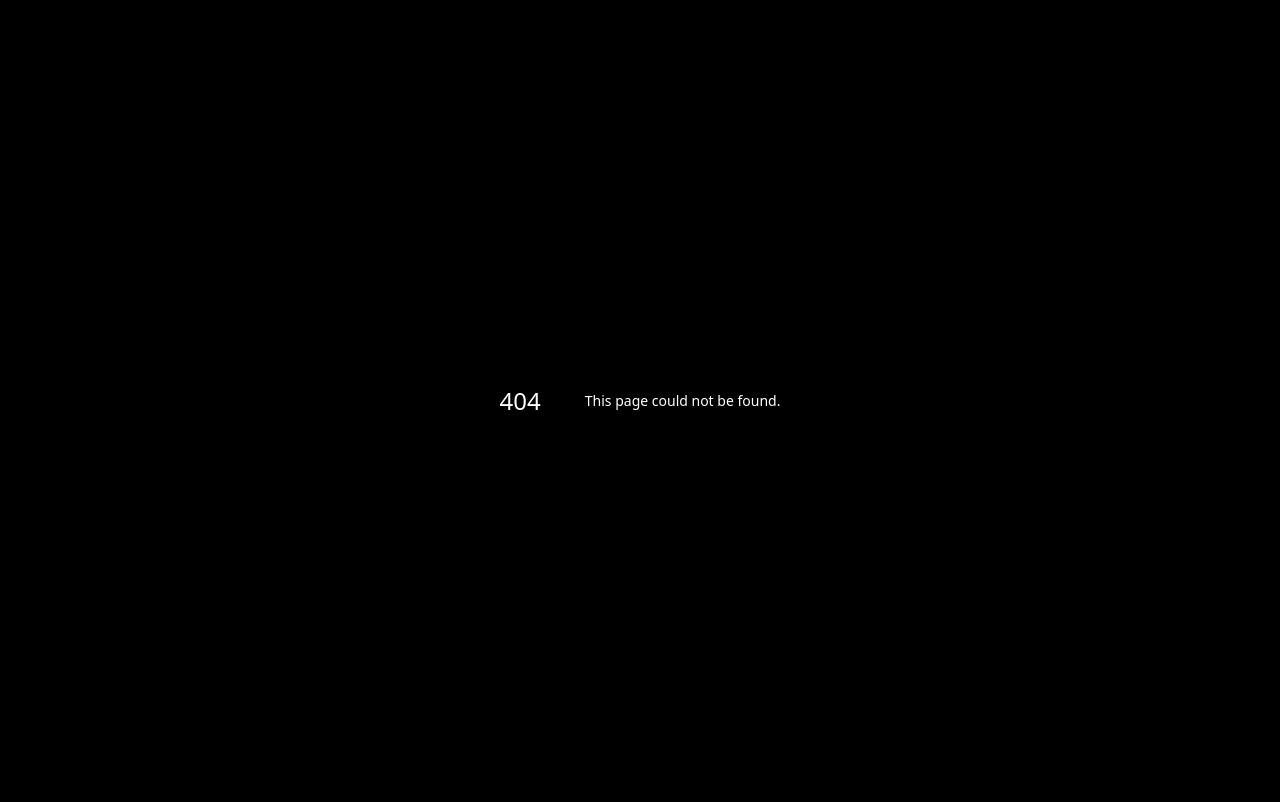
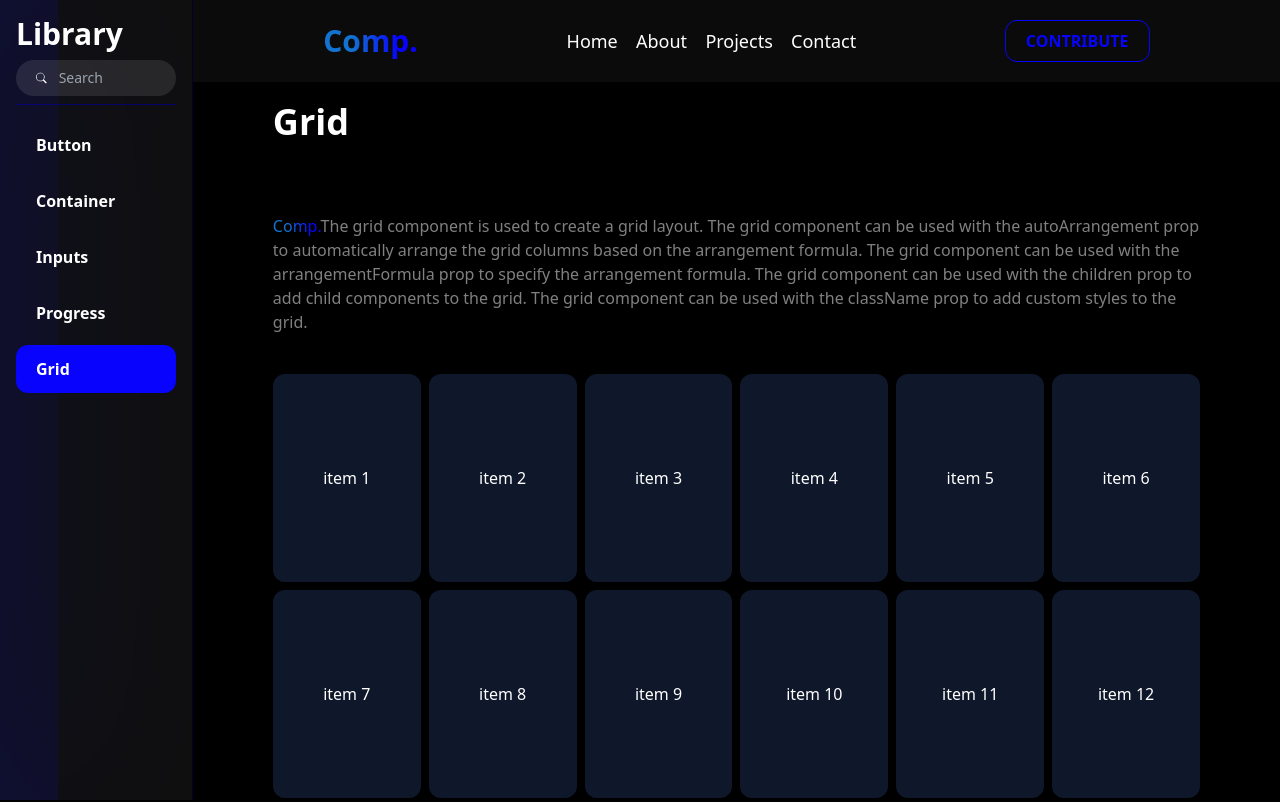
Before and after one commit to adhil72/comb., a Next.js app: page /library/grid in a window 1280 px wide. Before the commit this address had no page. Shown: the top 802 px of the page. Built offline with nearby package versions, Linux system fonts and the light colour scheme; no server answers.

Commit message:
libs updated

```diff
--- /dev/null
+++ b/app/library/grid/page.tsx
@@ -0,0 +1,33 @@
+"use client";
+
+import Page from "@/Componenets/Common/Page";
+import Library from "@/Componenets/Feature/Library/Library";
+import { IComponent } from "@/Constants/Components";
+import GridSample from "@/samples/Grid";
+import InputSample from "@/samples/Input";
+
+const component: IComponent = {
+    title: "Grid",
+    details: [
+        {
+            subTitle: "",
+            description: "The grid component is used to create a grid layout. The grid component can be used with the autoArrangement prop to automatically arrange the grid columns based on the arrangement formula. The grid component can be used with the arrangementFormula prop to specify the arrangement formula. The grid component can be used with the children prop to add child components to the grid. The grid component can be used with the className prop to add custom styles to the grid.",
+            codes: [
+                {
+                    fileName: "Grid usage",
+                    code: "https://raw.githubusercontent.com/adhil72/comb./main/src/samples/Grid.tsx",
+                },
+                {
+                    fileName: "Grid.tsx",
+                    code: "https://raw.githubusercontent.com/adhil72/comb./main/src/Library/Grid.tsx"
+                }
+            ],
+            preview: <GridSample />
+        }
+    ]
+}
+export default function Index() {
+    return <Page>
+        <Library data={component} />
+    </Page>
+}
--- a/src/Constants/SIdebar.ts
+++ b/src/Constants/SIdebar.ts
@@ -8,6 +8,7 @@ const sidebarButtons: ISidebarButton[] = [
     { title: "Container", path: "/library/container" },
     { title: "Inputs", path: "/library/inputs" },
     { title: "Progress", path: "/library/progress" },
+    { title: "Grid", path: "/library/grid" },
 ]
 
 export { sidebarButtons }
--- /dev/null
+++ b/src/Library/Grid.tsx
@@ -0,0 +1,21 @@
+import { useEffect, useState } from "react";
+
+interface GridProps extends React.HTMLAttributes<HTMLDivElement> {
+    autoArrangement?: boolean;
+    arrangementFormula?: "1-2-4-6" | "1-3-6-9" | "2-4-6-8" | "2-3-4-5" | "1-2-3-4" | "1-2-3-6" | "1-2-4-6" | "1-3-4-6" | "1-3-4-8" | "1-3-6-8" | "1-4-6-8" | "2-4-6-9";
+}
+
+export default function Grid({ autoArrangement, arrangementFormula = "1-2-4-6", ...props }: GridProps) {
+
+    const [arrangement, setArrangement] = useState("");
+
+    useEffect(() => {
+        if (autoArrangement) {
+            let formulaSplitted = arrangementFormula.split("-")
+            let className = `grid-cols-${formulaSplitted[0]} md:grid-cols-${formulaSplitted[1]} lg:grid-cols-${formulaSplitted[2]} xl:grid-cols-${formulaSplitted[3]}`
+            setArrangement(className)
+        }
+    })
+
+    return <div {...props} className={`grid ${props.className} ${arrangement}`} />
+}
--- /dev/null
+++ b/src/samples/Grid.tsx
@@ -0,0 +1,11 @@
+import Grid from "@/Library/Grid";
+
+export default function GridSample() {
+    return <div className="w-full">
+        <Grid className="gap-2" autoArrangement arrangementFormula="2-4-6-8">
+            {
+                [1, 2, 3, 4, 5, 6, 7, 8, 9, 10, 11, 12].map((item, index) => <div key={index} className="h-52 rounded-xl w-full bg-slate-900 flex items-center justify-center">item {item}</div>)
+            }
+        </Grid>
+    </div>
+}
```
